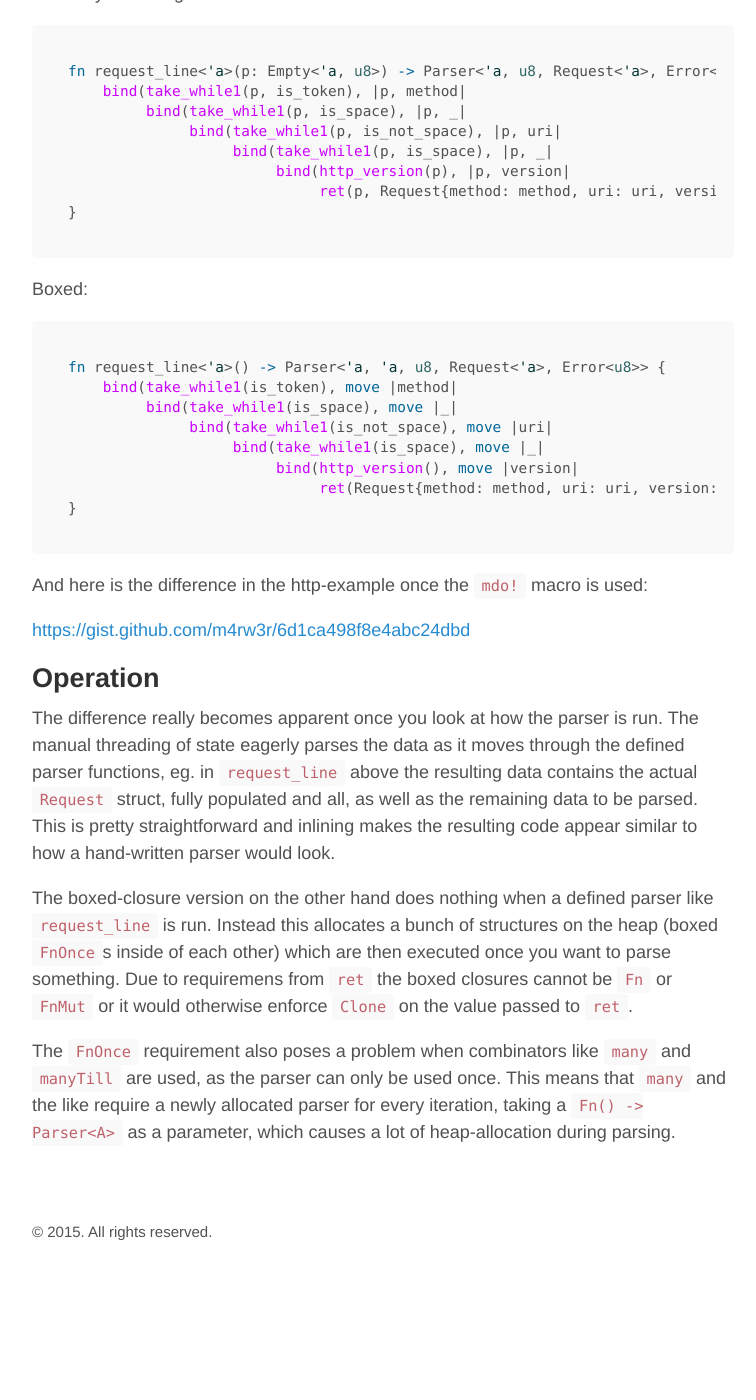
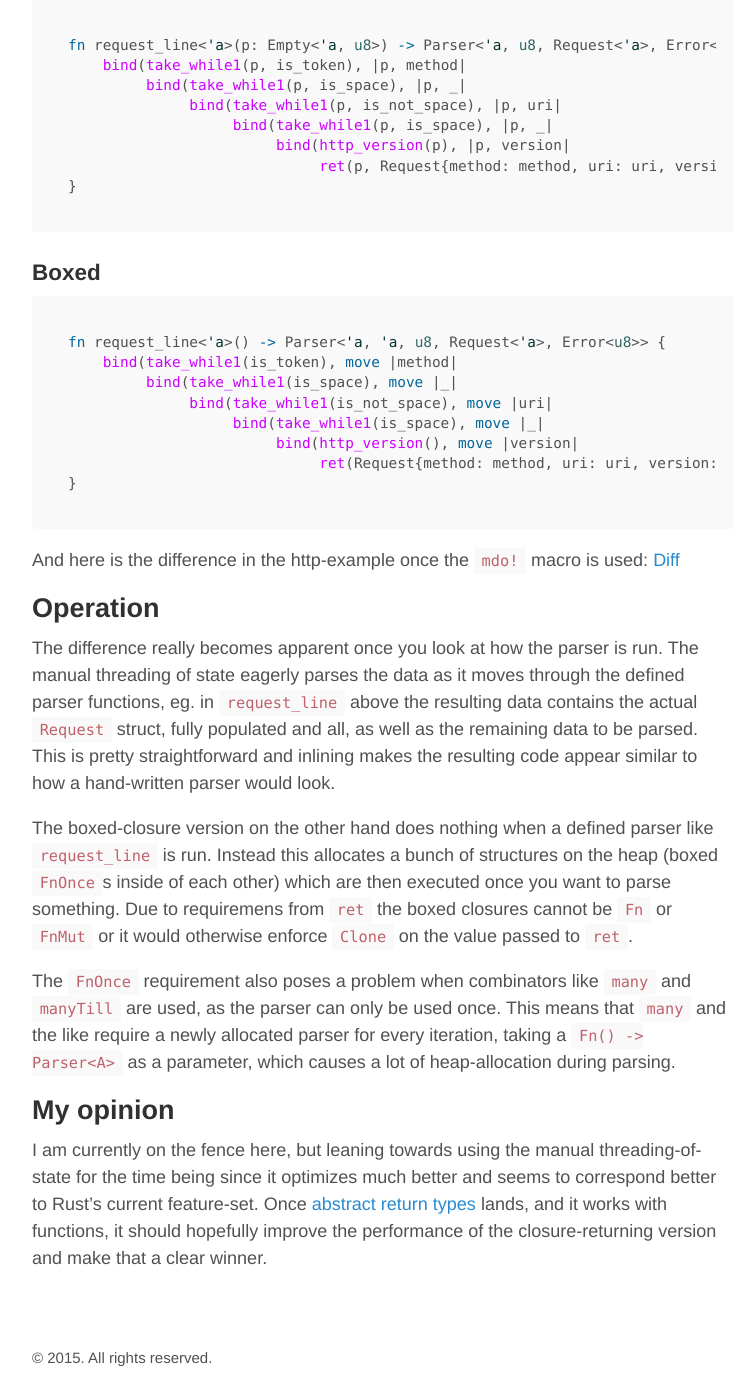
Before and after one commit to m4rw3r/m4rw3r.github.io, a Jekyll site: the page built from _posts/2015-08-18-parser-combinator-experiments.md, in a window 1280 px wide and 1400 px high, scrolled down 1991 px. Shown: the whole window, without its empty margins (257-1013 px from the left). Built offline with Jekyll 4.4.1, drawn with Linux system fonts in a browser that asks for light colours; Markdown is read by kramdown in place of the engine named in the settings; comment, search, counter and statistics services are not loaded; before the commit the page ends 3272 px from its top, so only the background shows below that; some of the changed text lies outside the part shown.

Commit message:
Fixed links and added a conclusion

````diff
--- a/_posts/2015-08-18-parser-combinator-experiments.md
+++ b/_posts/2015-08-18-parser-combinator-experiments.md
@@ -13,18 +13,19 @@ something in the works which looks pretty promising.
 
 ## The code
 
-The code can be found in my ``rust_parser_experiments`` repo, the ``master`` branch currently
+The code can be found in my [rust_parser_experiments][] repo, the ``master`` branch currently
 containing the manual state-threading and the ``fourth`` branch containing the boxed closure
 version.
 
-* [manual-state](Manually threading state)
-* [boxed-closures](Boxed closures)
+* [Manually threading state][]
+* [Boxed closures][]
 
 ## First, some numbers
 
-I used the attoparsec's http-header [attoparsec-examples](examples) as a simple benchmark to
+I used the attoparsec's http-header [examples][] as a simple benchmark to
 compare the two approaches, both with each other as well as the other provided examples to see
-how well it holds up. I also included the parser combinator [nom-github](Nom) in this comparison.
+how well it holds up. I also included the parser combinator [Nom](https://github.com/Geal/nom)
+in this comparison.
 
 The data used is the file ``http-requests.txt`` file as well as a copy of this file which contains
 the same data copied 10,000 times, resulting in a 204 MB file.
@@ -33,14 +34,14 @@ The tests were run on a MacBook Pro (Retina, 15-inch, Late 2013) with a 2.3 GHz
 16 GB RAM. All optimizations were turned on (``-O2`` for Haskell, ``-O3`` for C and ``--release``
 for Rust).
 
-Parser           |  Time, 21 kB |   Time, 204 MB
------------------|--------------|---------------:
-C http-parser    | 0.003 s      |         0.62 s
-Attoparsec       | 0.004 s      |         1.45 s
-Parsec           | 0.009 s      |        47.75 s
-[nom-atto](Nom)  | 0.004 s      | NA<sup>1</sup>
-[thread](Manual) | 0.003 s      |         1.19 s
-[boxed](Boxed)   | 0.004 s      |         3.75 s
+Parser         | Time, 21 kB | Time, 204 MB
+---------------|-------------|----------------:
+C http-parser  | 0.003 s     | 0.62 s
+Attoparsec     | 0.004 s     | 1.45 s
+Parsec         | 0.009 s     | 47.75 s
+[Nom][]        | 0.004 s     | NA<sup>1</sup>
+[Manual][]     | 0.003 s     | 1.19 s
+[Boxed][]      | 0.004 s     | 3.75 s
 
 1: Failed to produce any result after more than 1 hour of running with 100% CPU-usage.
 
@@ -54,15 +55,15 @@ function.
 The basic monad laws apply to both of the approaches, the difference being that manual
 state threading requires the first parameter to always be the monad-state.
 
-|Haskell                | Manual                             | Boxed
-|-----------------------|------------------------------------|-------------------------------
-|``m :: Parser a``      | ``m: Parser<A>``                   | ``m: Parser<A>``
-|``f :: a -> Parser b`` | ``f: Fn(Empty, A) -> Parser<B>``   | ``f: Fn(A) -> Parser<B>``
-|``g :: Parser b``      | ``g: Fn(Empty) -> Parser<B>``      | ``g: Fn() -> Parser<B>``
-|``m >>= f``            | ``bind(m, g)``                     | ``bind(m, g)``
-|``m >> g``             | <code>bind(m, &#124;m, _&#124; g(m))</code> | <code>bind(f, &#124;_&#124; g())</code>
-|``return a``           | ``ret(m, a)``                      | ``ret(a)``
-|``fail a``             | ``err(m, a)``                      | ``err(a)``
+Haskell                | Manual                             | Boxed
+-----------------------|------------------------------------|-------------------------------
+``m :: Parser a``      | ``m: Parser<A>``                   | ``m: Parser<A>``
+``f :: a -> Parser b`` | ``f: Fn(Empty, A) -> Parser<B>``   | ``f: Fn(A) -> Parser<B>``
+``g :: Parser b``      | ``g: Fn(Empty) -> Parser<B>``      | ``g: Fn() -> Parser<B>``
+``m >>= f``            | ``bind(m, g)``                     | ``bind(m, g)``
+``m >> g``             | <code>bind(m, &#124;m, _&#124; g(m))</code> | <code>bind(f, &#124;_&#124; g())</code>
+``return a``           | ``ret(m, a)``                      | ``ret(a)``
+``fail a``             | ``err(m, a)``                      | ``err(a)``
 
 For the manual version above, ``Empty`` is an alias for ``Parser<()>`` to indicate state but no
 wrapped value (all the parsers require an ``Empty`` instance to act upon, to prevent accidental
@@ -73,7 +74,7 @@ parameter.
 
 Expanded version of ``do``-syntax:
 
-Manually threading state:
+### Manually threading state
 
 ```rust
 fn request_line<'a>(p: Empty<'a, u8>) -> Parser<'a, u8, Request<'a>, Error<u8>> {
@@ -100,8 +101,7 @@ fn request_line<'a>() -> Parser<'a, 'a, u8, Request<'a>, Error<u8>> {
 ```
 
 And here is the difference in the http-example once the ``mdo!`` macro is used:
-
-[https://gist.github.com/m4rw3r/6d1ca498f8e4abc24dbd](Diff)
+[Diff](https://gist.github.com/m4rw3r/6d1ca498f8e4abc24dbd)
 
 ## Operation
 
@@ -122,11 +122,18 @@ are used, as the parser can only be used once. This means that ``many`` and the
 a newly allocated parser for every iteration, taking a ``Fn() -> Parser<A>`` as a parameter, which
 causes a lot of heap-allocation during parsing.
 
+## My opinion
 
-[manual-state]: https://github.com/m4rw3r/rust_parser_experiments/tree/f64d0cc317c5d850987b83f206191eeed1e9bb68
-[boxed-closures]: https://github.com/m4rw3r/rust_parser_experiments/tree/b36a60a79cf38bb9e1c39a2d382b737b0f6aeb22
-[attoparsec-examples]: https://github.com/bos/attoparsec/tree/master/examples
-[nom-github]: https://github.com/Geal/nom
-[nom-atto]: https://gist.github.com/m4rw3r/0dd154d232abd0f3d4cf
-[thread]: https://github.com/m4rw3r/rust_parser_experiments/blob/master/examples/http_parser.rs
-[boxed]: https://github.com/m4rw3r/rust_parser_experiments/blob/fourth/examples/http_parser.rs
+I am currently on the fence here, but leaning towards using the manual threading-of-state for the
+time being since it optimizes much better and seems to correspond better to Rust's current
+feature-set. Once [abstract return types](https://github.com/rust-lang/rfcs/issues/518) lands, and
+it works with functions, it should hopefully improve the performance of the closure-returning
+version and make that a clear winner.
+
+[rust_parser_experiments]: https://github.com/m4rw3r/rust_parser_experiments
+[Manually threading state]: https://github.com/m4rw3r/rust_parser_experiments/tree/f64d0cc317c5d850987b83f206191eeed1e9bb68
+[Boxed closures]: https://github.com/m4rw3r/rust_parser_experiments/tree/b36a60a79cf38bb9e1c39a2d382b737b0f6aeb22
+[examples]: https://github.com/bos/attoparsec/tree/master/examples
+[Nom]: https://gist.github.com/m4rw3r/0dd154d232abd0f3d4cf
+[Manual]: https://github.com/m4rw3r/rust_parser_experiments/blob/master/examples/http_parser.rs
+[Boxed]: https://github.com/m4rw3r/rust_parser_experiments/blob/fourth/examples/http_parser.rs
````
Also changed, not shown: other parts of _posts/2015-08-18-parser-combinator-experiments.md (+1 -1 lines).
